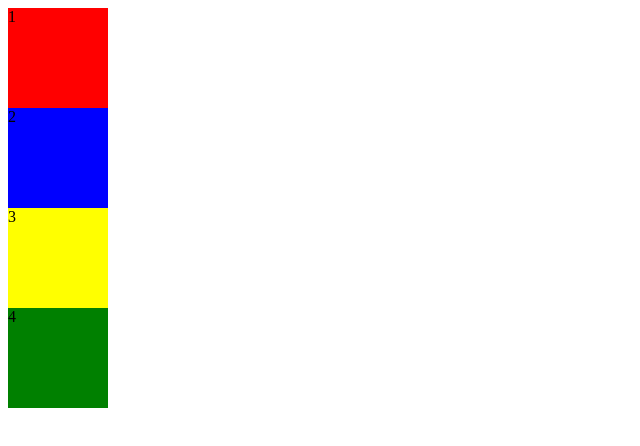
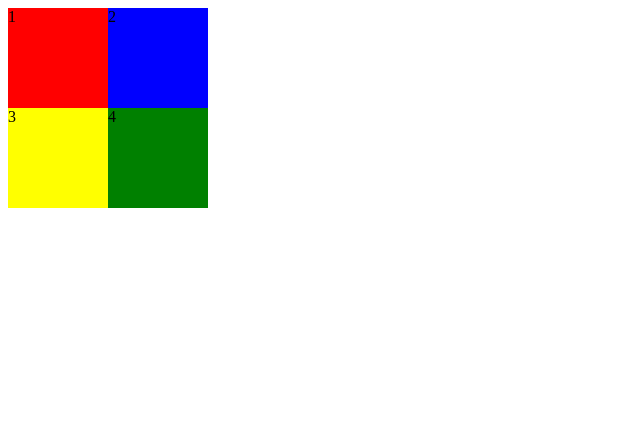
Before and after one commit to nworbnitsuj/Simon, a plain HTML site: page index.html in a window 1280 px wide. Shown: the whole page, without its empty margins (0-640 px from the left). Drawn offline with Linux system fonts and the light colour scheme.

Commit message:
Arranged buttons in grid using flex

```diff
--- a/index.html
+++ b/index.html
@@ -6,13 +6,31 @@
     <title></title>
   </head>
   <body>
-<div class="gameBoard">
+
+<div class="buttonRow1">
     <div id="button1">1</div>
     <div id="button2">2</div>
-    <div id="button3">3</div>
-    <div id="button4">4</div>
+</div>
+<div class="buttonRow2">
+  <div id="button3">3</div>
+  <div id="button4">4</div>
 </div>
 
     <script type="text/javascript" src="app.js"></script>
   </body>
 </html>
+
+<!-- <div class='wrapper'>
+  <div class='letter'>
+    A
+  </div>
+  <div class='letter'>
+    B
+  </div>
+  <div class='letter'>
+    C
+  </div>
+  <div class='letter'>
+    D
+  </div>
+</div> -->
--- a/style.css
+++ b/style.css
@@ -1,3 +1,15 @@
+.buttonGrid {
+  align-content: center;
+}
+
+.buttonRow1 {
+  display: flex;
+}
+
+.buttonRow2{
+  display: flex;
+}
+
 #button1 {
   width: 100px;
 	height: 100px;
```
